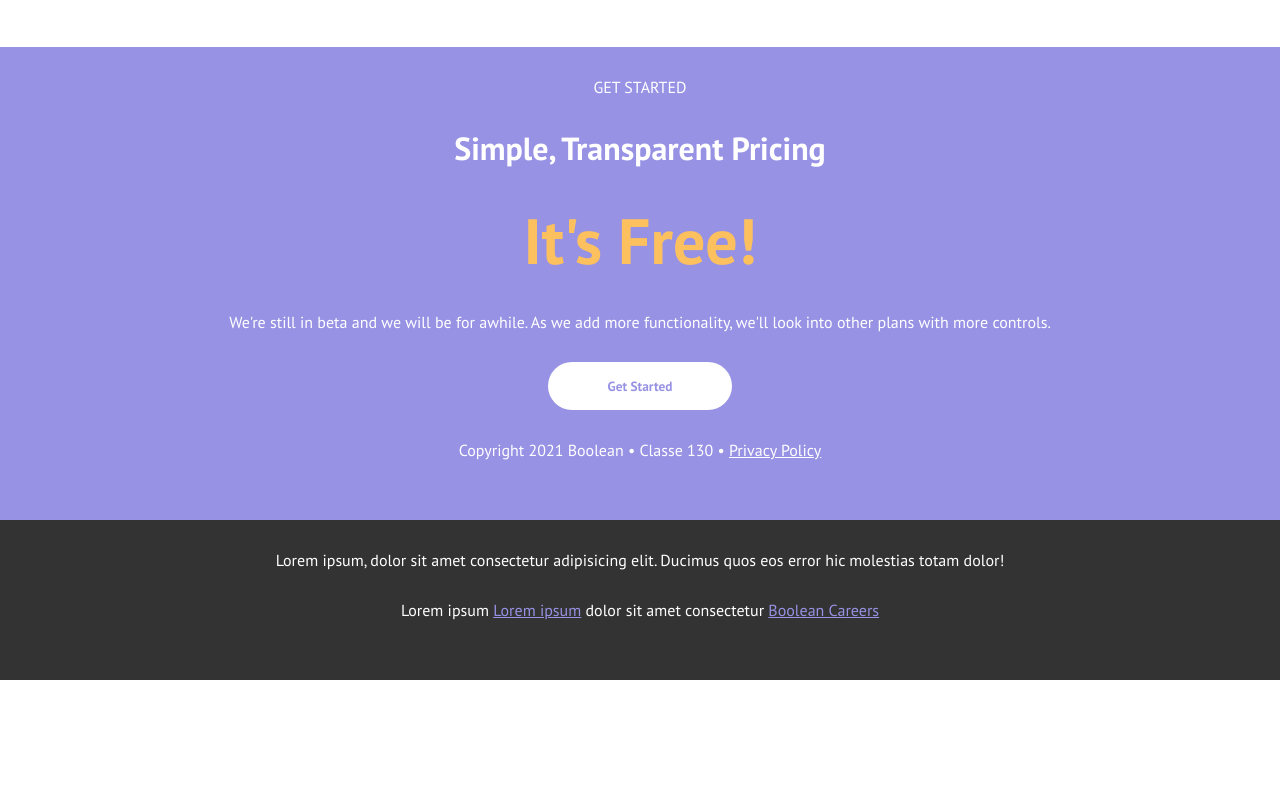
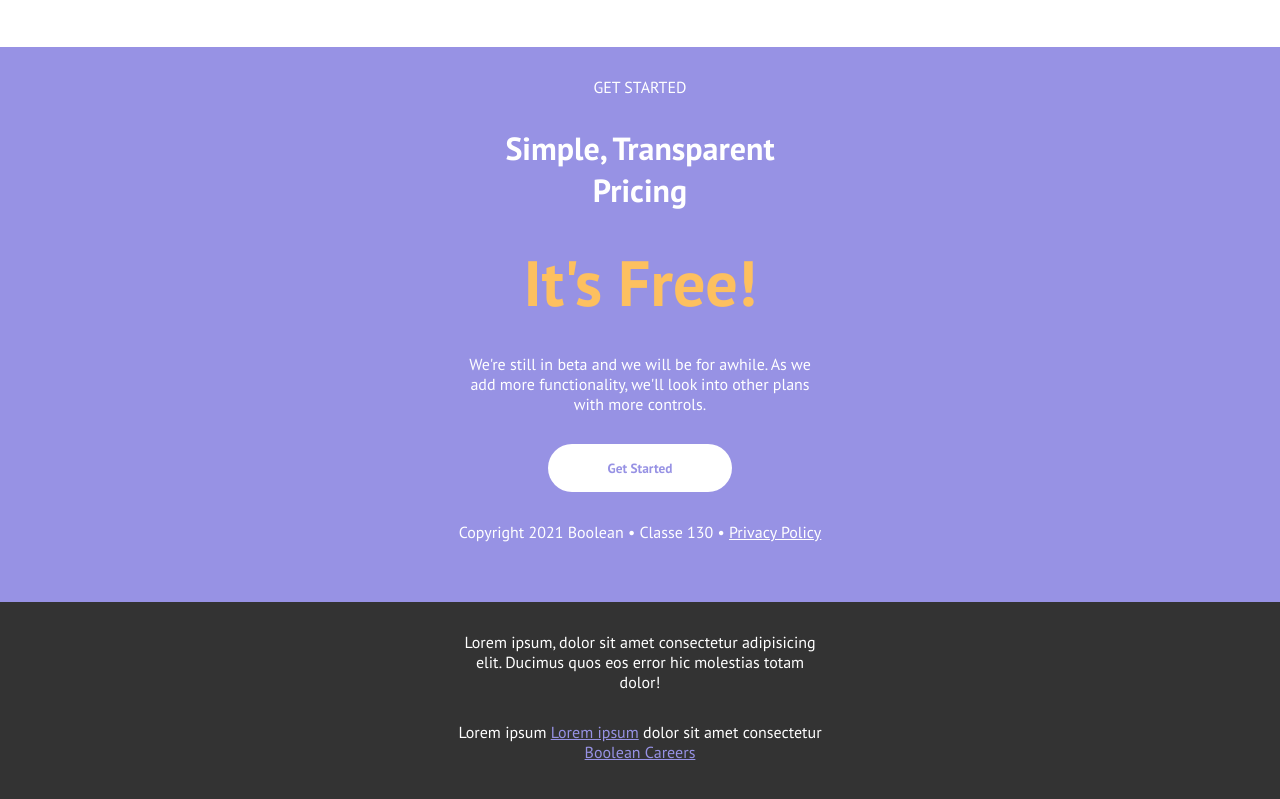
Before and after one commit to MargheritaMottana/htmlcss-responsive-layout, a plain HTML site: page index.html in a window 1280 px wide. Shown: the part 877-1676 px from the top of the page. Before the commit the page ends 1557 px from the top, so only its background shows below. Drawn offline with Linux system fonts and the light colour scheme.

Commit message:
Adattamento responsive per tablet/desktop di fotter top e bottom

```diff
--- a/css/style.css
+++ b/css/style.css
@@ -176,8 +176,8 @@ main section {
     padding: 30px;
 }
 
-#footer-top>*,
-#footer-bottom>* {
+#footer-top .footer-t-container>*,
+#footer-bottom .footer-t-container>* {
     margin-bottom: 30px;
 }
 
@@ -252,6 +252,13 @@ Brakpoints
     .mycol-2-3 {
         width: calc(((100% / 3) *2) - 20px);
     }
+
+    /* footer */
+
+    .footer-t-container {
+        max-width: 60%;
+        margin: 0 auto;
+    }
 }
 
 /* DESKTOP */
@@ -286,4 +293,12 @@ Brakpoints
     #intro .desktop-card>.myrow {
         flex-wrap: nowrap;
     }
+
+    /* footer */
+
+    .footer-d-container {
+        max-width: 30%;
+        margin: 0 auto;
+    }
+
 }
--- a/index.html
+++ b/index.html
@@ -211,9 +211,13 @@
 
     </main>
 
+    <!-- footer -->
     <footer>
 
+        <!-- footer top -->
         <section id="footer-top">
+
+            <div class="footer-t-container footer-d-container">
 
                 <p>GET STARTED</p>
 
@@ -236,9 +240,14 @@
                     <a href="#">Privacy Policy</a>
                 </p>
 
+            </div>
+
         </section>
 
+        <!-- footer bottom -->
         <section id="footer-bottom">
+
+            <div class="footer-t-container footer-d-container">
 
                 <p>
                     Lorem ipsum, dolor sit amet consectetur adipisicing elit. Ducimus quos eos error hic molestias totam
@@ -252,7 +261,11 @@
                     <a href="#">Boolean Careers</a>
                 </p>
 
+            </div>
+
         </section>
+
+
 
     </footer>
 
```
Lines whose indentation alone changed are shown as unchanged.
